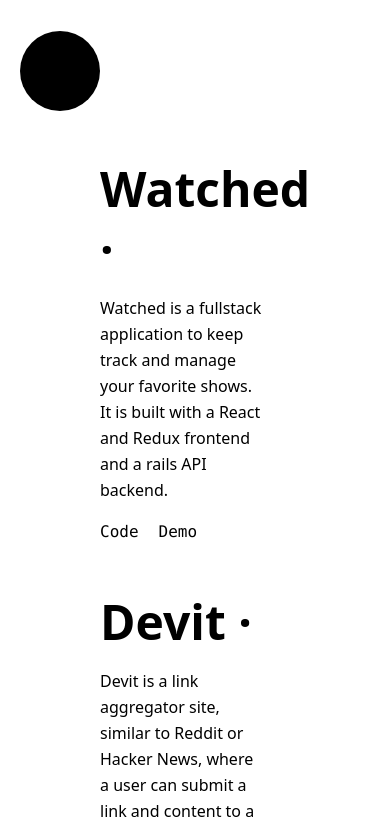
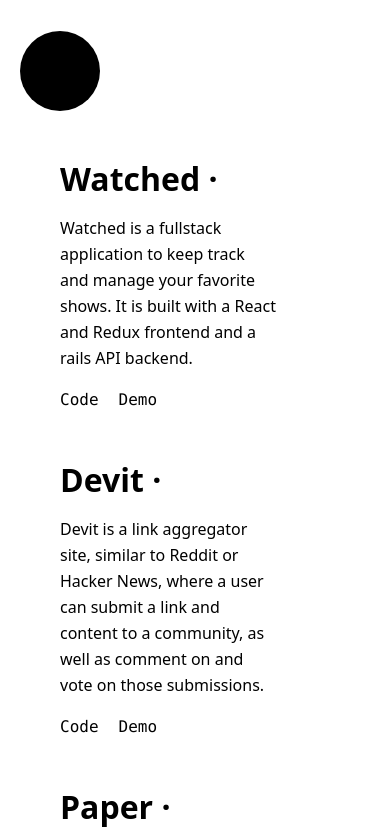
Before and after one commit to PRbsas/prbsas, a Next.js app: page /projects in a window 390 px wide. Shown: the top 829 px of the page. Built offline with nearby package versions, Linux system fonts and the light colour scheme.

Commit message:
Add responsive styles

```diff
--- a/components/Project.js
+++ b/components/Project.js
@@ -8,8 +8,11 @@ const Title = styled.h3`
   line-height: 1.25;
   margin-top: 48px;
   margin-bottom: 16px;
+  ${media.tablet`
+      font-size: 32px;
+    `}
   ${media.phone`
-      padding-left: 50px;
+  font-size: 24px;
     `}
 `
 
@@ -34,19 +37,21 @@ const A = styled.a`
     text-decoration: none;
     color: inherit;
   }
-  ${media.phone`
-      margin-top: 10px;
-      display: flex;
-      float: right;
-    `}
 `
 
 const Project = styled.div`
   max-width: 60%;
   margin-top: 20px;
+  ${media.desktop`
+      max-width: 70%;
+    `}
+  ${media.tablet`
+      max-width: 80%;
+      margin-left: -40px;
+    `}
   ${media.phone`
-      margin-top: 60px;
       max-width: 100%;
+      margin-left: -5px;
     `}
 `
 
```
Also changed, not shown: components/Thoughts.js (+7 -6 lines).
